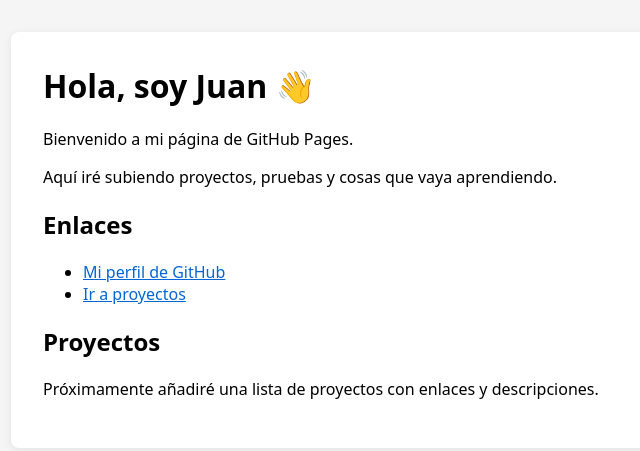
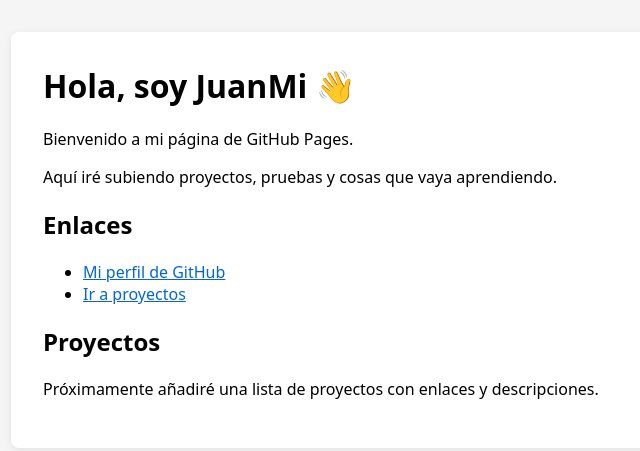
Before and after one commit to JuanMiguelOnateTevar/JuanMiguelOnateTevar.github.io, a plain HTML site: page docs/index.html in a window 1280 px wide. Shown: the whole page, without its empty margins (197-837 px from the left). Drawn offline with Linux system fonts and the light colour scheme.

Commit message:
Update header name from 'Juan' to 'JuanMi'

```diff
--- a/docs/index.html
+++ b/docs/index.html
@@ -29,7 +29,7 @@
 </head>
 <body>
   <div class="container">
-    <h1>Hola, soy Juan 👋</h1>
+    <h1>Hola, soy JuanMi 👋</h1>
     <p>
       Bienvenido a mi página de GitHub Pages.
     </p>
```
